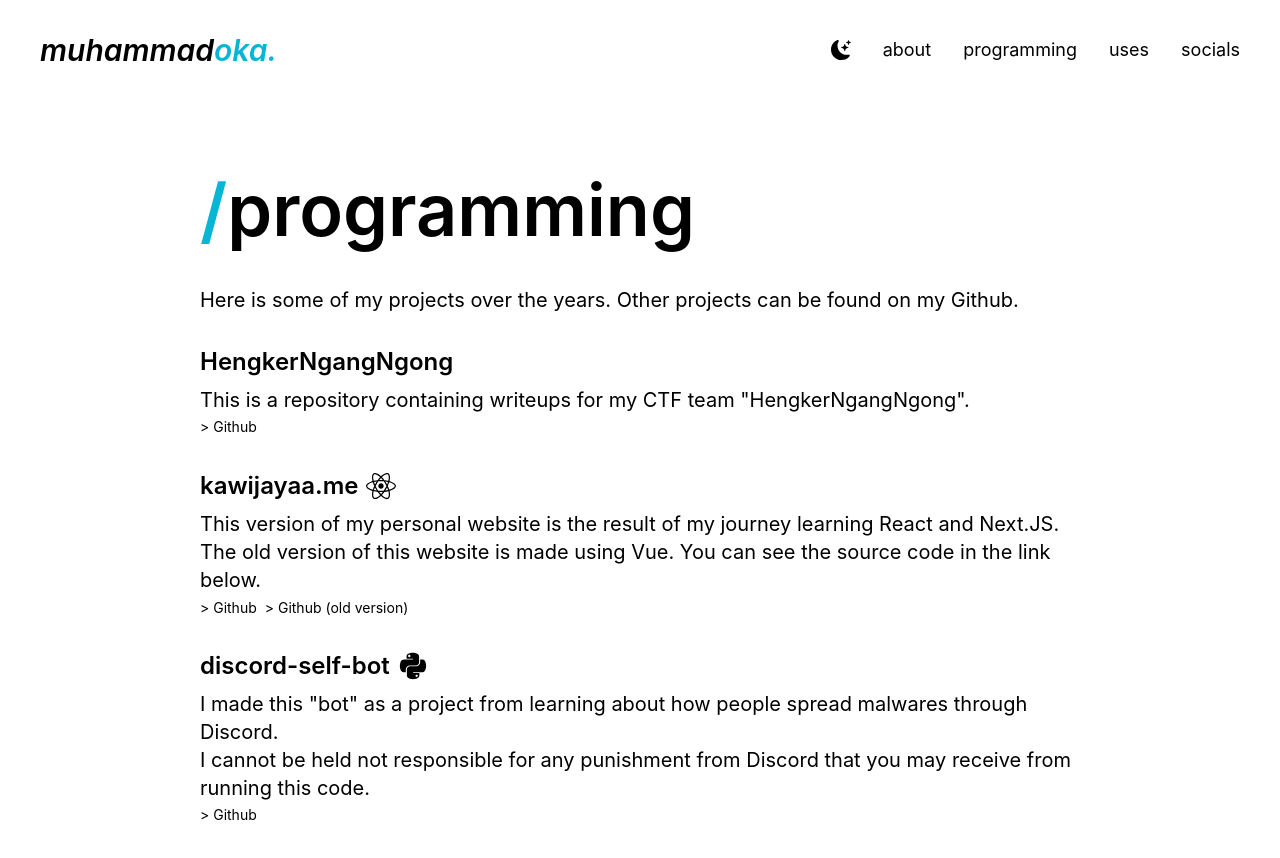
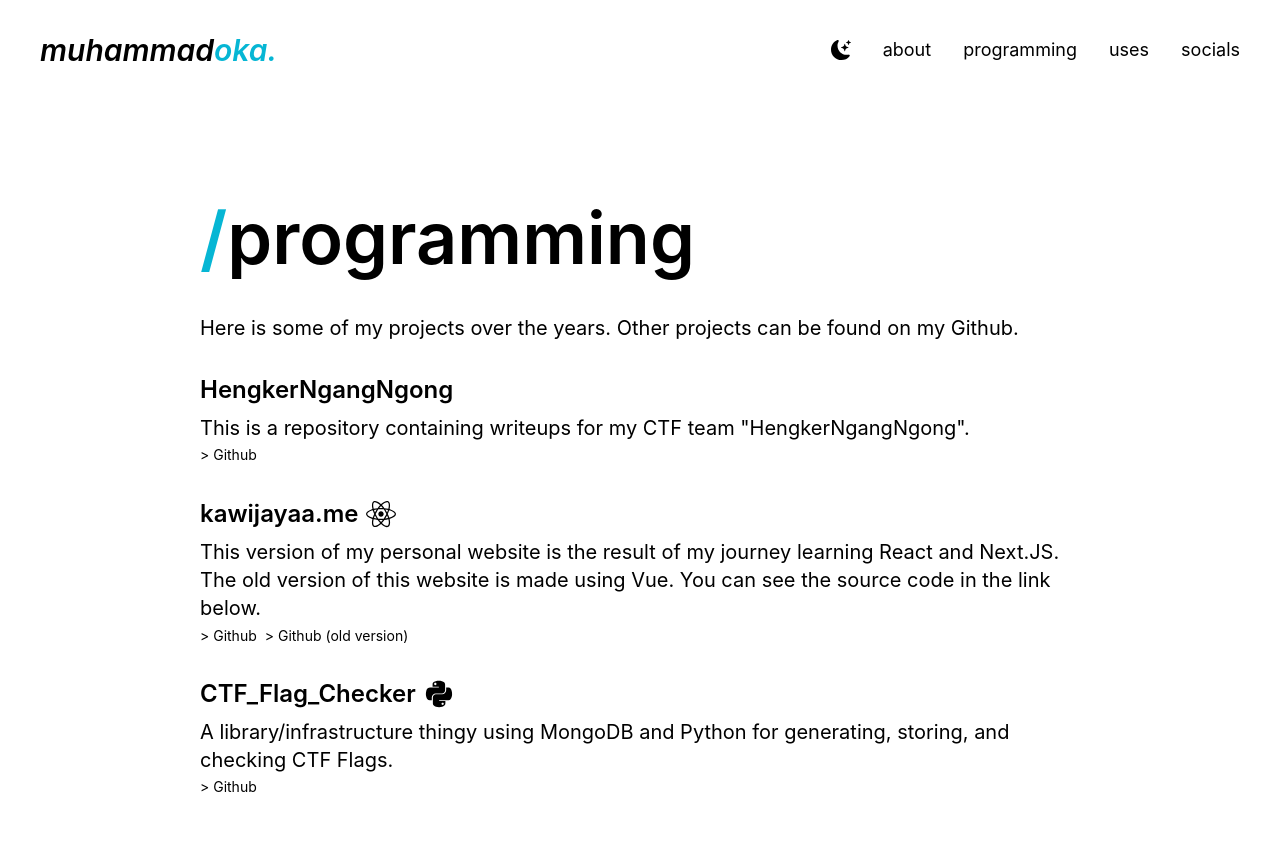
Before and after one commit to kawijayaa/muhammadoka.dev, a Next.js app: page /programming in a window 1280 px wide. Shown: the top 858 px of the page. Built offline with nearby package versions, Linux system fonts and the light colour scheme.

Commit message:
change project

```diff
--- a/pages/programming/index.js
+++ b/pages/programming/index.js
@@ -38,15 +38,13 @@
               </div>
               <div>
                 <div className="pt-8 flex items-center xxs:gap-1 xs:gap-2">
-                  <p className="xxs:text-xl xs:text-2xl font-semibold">discord-self-bot</p>
+                  <p className="xxs:text-xl xs:text-2xl font-semibold">CTF_Flag_Checker</p>
                   <FaPython  className="xxs:text-xl xs:text-3xl"/>
                 </div>
                 <p className="pt-2 xxs:text-sm xs:text-xl">
-                  I made this &quot;bot&quot; as a project from learning about how people spread malwares through Discord.
-                  <br></br>
-                  I cannot be held not responsible for any punishment from Discord that you may receive from running this code.
+                  A library/infrastructure thingy using MongoDB and Python for generating, storing, and checking CTF Flags.
                 </p>
-                <a target="_blank" rel="noopener noreferrer" href="https://github.com/kawijayaa/discord-self-bot" className="xxs:text-sm xs:text-md">&gt; Github</a>
+                <a target="_blank" rel="noopener noreferrer" href="https://github.com/kawijayaa/CTF_Flag_Checker" className="xxs:text-sm xs:text-md">&gt; Github</a>
               </div>
             </div>
           </div>
```
